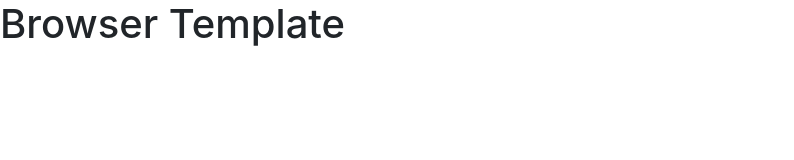
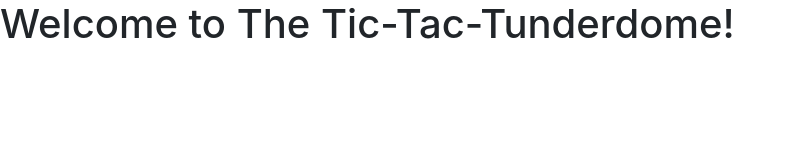
Before and after one commit to hank11234/tic-tac-toe-client, a website built with webpack: page index.html in a window 1280 px wide. Shown: the whole page, without its empty margins (0-794 px from the left). Built offline with nearby package versions, Linux system fonts and the light colour scheme.

Commit message:
Add new files for curl scripts and begin on HTML

```diff
--- a/index.html
+++ b/index.html
@@ -12,6 +12,6 @@
       <script src="public/application.js" type="text/javascript" charset="utf-8" defer></script>
     </head>
     <body>
-      <h1>Browser Template</h1>
+      <h1>Welcome to The Tic-Tac-Tunderdome!</h1>
     </body>
 </html>
```
Also changed, not shown: assets/scripts/events.js (added), assets/scripts/ui.js (added), 5 other files.
